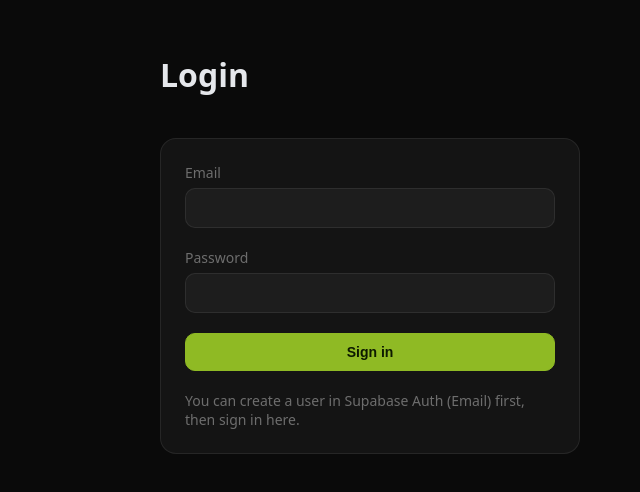
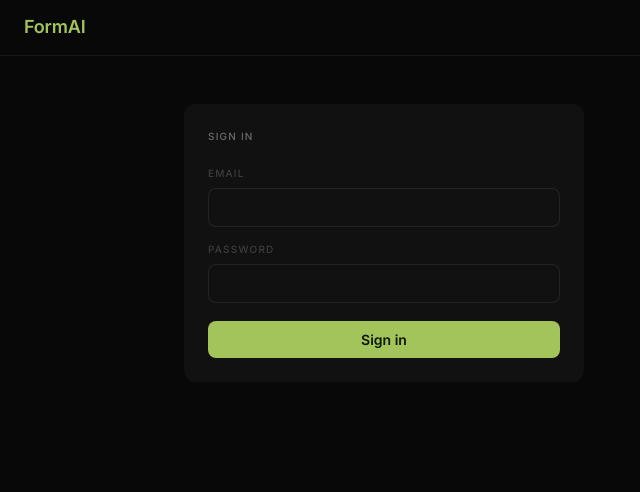
Before and after one commit to erosarge/form.ai, a Next.js app: page /login in a window 1280 px wide. Shown: the top 492 px of the page, without its empty margins (0-640 px from the left). Built offline with nearby package versions, Linux system fonts and the light colour scheme.

Commit message:
fix morning report activity accuracy

```diff
--- a/src/app/(public)/login/LoginForm.tsx
+++ b/src/app/(public)/login/LoginForm.tsx
@@ -38,13 +38,37 @@ export function LoginForm() {
   }
 
   return (
-    <main className="container stack">
-      <h1>Login</h1>
-
-      <div className="card stack" style={{ maxWidth: 420 }}>
-        <form className="stack" onSubmit={onSubmit}>
+    <>
+      <header className="siteHeader">
+        <span className="logo">FormAI</span>
+      </header>
+      <main className="container" style={{ display: "flex", alignItems: "flex-start", paddingTop: 48 }}>
+        <div className="card stack" style={{ maxWidth: 400, width: "100%" }}>
+          <p
+            style={{
+              margin: 0,
+              fontSize: 10,
+              fontWeight: 500,
+              textTransform: "uppercase",
+              letterSpacing: "0.12em",
+              color: "var(--text-secondary)",
+            }}
+          >
+            Sign in
+          </p>
+          <form className="stack" onSubmit={onSubmit} style={{ gap: 14 }}>
             <label className="stack" style={{ gap: 6 }}>
-            <span className="muted">Email</span>
+              <span
+                style={{
+                  fontSize: 10,
+                  fontWeight: 500,
+                  textTransform: "uppercase",
+                  letterSpacing: "0.12em",
+                  color: "var(--text-muted)",
+                }}
+              >
+                Email
+              </span>
               <input
                 className="input"
                 type="email"
@@ -56,7 +80,17 @@ export function LoginForm() {
             </label>
 
             <label className="stack" style={{ gap: 6 }}>
-            <span className="muted">Password</span>
+              <span
+                style={{
+                  fontSize: 10,
+                  fontWeight: 500,
+                  textTransform: "uppercase",
+                  letterSpacing: "0.12em",
+                  color: "var(--text-muted)",
+                }}
+              >
+                Password
+              </span>
               <input
                 className="input"
                 type="password"
@@ -71,6 +105,7 @@ export function LoginForm() {
               className="button"
               type="submit"
               disabled={status.type === "loading"}
+              style={{ marginTop: 4 }}
             >
               {status.type === "loading" ? "Signing in…" : "Sign in"}
             </button>
@@ -78,13 +113,9 @@ export function LoginForm() {
             {status.type === "error" ? (
               <div className="error">{status.message}</div>
             ) : null}
-
-          <div className="muted">
-            You can create a user in Supabase Auth (Email) first, then sign in
-            here.
-          </div>
           </form>
         </div>
       </main>
+    </>
   );
 }
--- a/src/app/globals.css
+++ b/src/app/globals.css
@@ -1,12 +1,16 @@
 :root {
   color-scheme: dark;
-  --bg: #0a0a0a;
-  --card: #141414;
-  --border: rgba(255, 255, 255, 0.08);
-  --accent: #8fba24;
-  --text: #e5e7eb;
-  --muted: rgba(255, 255, 255, 0.38);
-  --text-secondary: rgba(255, 255, 255, 0.55);
+  --bg: #080808;
+  --card: #111111;
+  --card-elevated: #1a1a1a;
+  --border: rgba(255, 255, 255, 0.06);
+  --accent: #a3c45a;
+  --accent-dim: rgba(163, 196, 90, 0.1);
+  --text: #f2f0eb;
+  --text-secondary: #6b6b6b;
+  --text-muted: #3d3d3d;
+  --danger: #e05555;
+  --success: #4caf7d;
 }
 
 * {
@@ -20,29 +24,54 @@ body {
 }
 
 body {
-  font-family: ui-sans-serif, system-ui, -apple-system, "Segoe UI", Roboto, Arial,
-    "Apple Color Emoji", "Segoe UI Emoji";
+  font-family: 'Inter', system-ui, sans-serif;
   background: var(--bg);
   color: var(--text);
-  padding: 32px 24px;
+  font-size: 14px;
+  font-weight: 400;
+  line-height: 1.7;
 }
 
 a {
   color: inherit;
 }
 
+/* ── Header ─────────────────────────────────────────────── */
+.siteHeader {
+  position: sticky;
+  top: 0;
+  z-index: 10;
+  background: var(--bg);
+  border-bottom: 1px solid var(--border);
+  height: 56px;
+  display: flex;
+  align-items: center;
+  justify-content: space-between;
+  padding: 0 24px;
+}
+
+.logo {
+  font-size: 18px;
+  font-weight: 600;
+  color: var(--accent);
+  letter-spacing: -0.01em;
+}
+
+/* ── Container ──────────────────────────────────────────── */
 .container {
   max-width: 960px;
   margin: 0 auto;
+  padding: 32px 24px 64px;
 }
 
+/* ── Card ───────────────────────────────────────────────── */
 .card {
   background: var(--card);
-  border: 1px solid var(--border);
-  border-radius: 16px;
+  border-radius: 12px;
   padding: 24px;
 }
 
+/* ── Stack / Row ────────────────────────────────────────── */
 .stack {
   display: grid;
   gap: 20px;
@@ -74,7 +103,17 @@ a {
   }
 }
 
-/* ── Table ─────────────────────────────────────────────── */
+/* ── Section heading ────────────────────────────────────── */
+.sectionTitle {
+  margin: 0;
+  font-size: 10px;
+  font-weight: 500;
+  text-transform: uppercase;
+  letter-spacing: 0.12em;
+  color: var(--text-secondary);
+}
+
+/* ── Table ──────────────────────────────────────────────── */
 .table {
   width: 100%;
   border-collapse: collapse;
@@ -82,23 +121,24 @@ a {
 
 .table th,
 .table td {
-  padding: 13px 10px;
-  border-bottom: 1px solid var(--border);
+  padding: 12px 10px;
   text-align: left;
   vertical-align: middle;
   font-size: 14px;
 }
 
 .table th {
-  color: var(--muted);
+  color: var(--text-muted);
   font-weight: 500;
-  font-size: 11px;
+  font-size: 10px;
   text-transform: uppercase;
-  letter-spacing: 0.08em;
+  letter-spacing: 0.12em;
+  border-bottom: 1px solid rgba(255, 255, 255, 0.04);
 }
 
 .table td {
   color: var(--text);
+  border-bottom: 1px solid rgba(255, 255, 255, 0.04);
 }
 
 .table tbody tr:last-child td {
@@ -110,7 +150,7 @@ a {
 }
 
 .table tbody tr:hover {
-  background: rgba(255, 255, 255, 0.03);
+  background: rgba(255, 255, 255, 0.02);
 }
 
 .table td.num {
@@ -118,11 +158,11 @@ a {
   font-variant-numeric: tabular-nums;
 }
 
-/* ── KPI Grid ────────────────────────────────────────────── */
+/* ── KPI Grid ───────────────────────────────────────────── */
 .kpiGrid {
   display: grid;
   grid-template-columns: repeat(2, minmax(0, 1fr));
-  gap: 12px;
+  gap: 8px;
 }
 
 @media (min-width: 600px) {
@@ -132,124 +172,138 @@ a {
 }
 
 .kpi {
-  background: var(--card);
-  border: 1px solid var(--border);
-  border-radius: 14px;
-  padding: 18px 16px;
+  background: var(--card-elevated);
+  border-radius: 12px;
+  padding: 20px 18px;
+  border: 1px solid transparent;
   transition: border-color 0.15s;
 }
 
 .kpi:hover {
-  border-color: rgba(255, 255, 255, 0.14);
+  border-color: var(--border);
 }
 
 .kpiLabel {
-  color: var(--muted);
-  font-size: 11px;
+  color: var(--text-muted);
+  font-size: 10px;
   font-weight: 500;
   text-transform: uppercase;
-  letter-spacing: 0.09em;
+  letter-spacing: 0.12em;
 }
 
 .kpiValue {
-  font-size: 32px;
-  font-weight: 700;
-  margin-top: 6px;
+  font-size: 36px;
+  font-weight: 300;
+  margin-top: 8px;
   font-variant-numeric: tabular-nums;
   line-height: 1.1;
   color: var(--accent);
 }
 
-.kpiSub {
-  color: var(--text-secondary);
-  font-size: 13px;
-  margin-top: 5px;
+.kpiUnit {
+  color: var(--text-muted);
+  font-size: 12px;
+  margin-top: 4px;
 }
 
 .kpiStatus {
-  font-size: 11px;
-  font-weight: 700;
-  margin-top: 6px;
+  font-size: 10px;
+  font-weight: 500;
+  margin-top: 4px;
   text-transform: uppercase;
-  letter-spacing: 0.09em;
+  letter-spacing: 0.12em;
 }
 
+/* Training status — full width, subtle accent tint */
 .kpiTraining {
   grid-column: 1 / -1;
-  background: rgba(14, 28, 6, 0.7);
+  background: rgba(163, 196, 90, 0.04);
+  border: 1px solid transparent;
 }
 
-.kpiTraining.statusOptimal {
-  background: rgba(18, 36, 8, 0.85);
+.kpiTraining:hover {
+  border-color: var(--border);
 }
 
 .kpiTraining .kpiValue {
-  font-size: 28px;
+  font-size: 36px;
+  font-weight: 300;
 }
 
-.kpiTraining .kpiSub {
+.kpiTraining .kpiUnit {
   font-size: 13px;
   color: var(--text-secondary);
   margin-top: 6px;
 }
 
-/* ── Pill ────────────────────────────────────────────────── */
-.pill {
-  display: inline-flex;
-  align-items: center;
-  gap: 6px;
-  padding: 5px 11px;
-  border-radius: 999px;
-  border: 1px solid var(--border);
-  background: rgba(255, 255, 255, 0.04);
-  color: var(--text-secondary);
-  font-size: 12px;
+/* ── Morning Briefing ───────────────────────────────────── */
+.briefingCard {
+  background: var(--card);
+  border-radius: 12px;
+  border-left: 2px solid var(--accent);
+  padding: 24px 28px;
+  display: grid;
+  gap: 14px;
 }
 
-/* ── Activity type pills ─────────────────────────────────── */
+.briefingLabel {
+  font-size: 10px;
+  font-weight: 500;
+  text-transform: uppercase;
+  letter-spacing: 0.12em;
+  color: var(--accent);
+}
+
+.briefingText {
+  margin: 0;
+  font-size: 15px;
+  line-height: 1.8;
+  color: var(--text);
+  white-space: pre-wrap;
+}
+
+/* ── Activity type pills ────────────────────────────────── */
 .typePill {
   display: inline-flex;
   align-items: center;
   padding: 3px 8px;
-  border-radius: 999px;
+  border-radius: 4px;
   font-size: 11px;
-  font-weight: 600;
+  font-weight: 500;
   text-transform: uppercase;
-  letter-spacing: 0.05em;
+  letter-spacing: 0.06em;
   white-space: nowrap;
 }
 
 .typePill.run {
-  background: rgba(34, 197, 94, 0.14);
-  color: #4ade80;
+  background: rgba(163, 196, 90, 0.15);
+  color: #a3c45a;
 }
 
 .typePill.ride {
-  background: rgba(59, 130, 246, 0.14);
-  color: #60a5fa;
+  background: rgba(99, 179, 237, 0.15);
+  color: #5b9fd4;
 }
 
 .typePill.strength {
-  background: rgba(245, 158, 11, 0.14);
-  color: #fbbf24;
+  background: rgba(245, 158, 11, 0.15);
+  color: #d4a017;
 }
 
 .typePill.other {
-  background: rgba(255, 255, 255, 0.06);
+  background: rgba(255, 255, 255, 0.08);
   color: var(--text-secondary);
 }
 
-/* ── Chat ────────────────────────────────────────────────── */
+/* ── Chat ───────────────────────────────────────────────── */
 .chatWrap {
   display: grid;
   gap: 16px;
 }
 
 .chatLog {
-  border: 1px solid var(--border);
   border-radius: 12px;
-  padding: 16px;
-  background: rgba(0, 0, 0, 0.25);
+  padding: 4px 0;
   height: 380px;
   overflow: auto;
 }
@@ -259,36 +313,34 @@ a {
   gap: 4px;
   padding: 12px 14px;
   border-radius: 10px;
-  background: rgba(255, 255, 255, 0.04);
-  border: none;
-  border-left: 3px solid var(--accent);
+  background: var(--card-elevated);
   max-width: 82%;
 }
 
 .chatMsg.user {
   margin-left: auto;
-  background: var(--accent);
-  color: #0d1a00;
-  border-left: none;
-}
-
-.chatMsg.user .chatMeta {
-  color: rgba(0, 0, 0, 0.55);
+  background: var(--accent-dim);
+  border-left: 2px solid var(--accent);
 }
 
 .chatMeta {
   font-size: 10px;
-  font-weight: 700;
+  font-weight: 500;
   text-transform: uppercase;
-  letter-spacing: 0.07em;
-  color: var(--muted);
+  letter-spacing: 0.12em;
+  color: var(--text-secondary);
+}
+
+.chatMsg.user .chatMeta {
+  color: var(--accent);
 }
 
 .chatText {
   white-space: pre-wrap;
   word-break: break-word;
   font-size: 14px;
-  line-height: 1.55;
+  line-height: 1.7;
+  color: var(--text);
 }
 
 .chatInputRow {
@@ -301,53 +353,60 @@ a {
 .textarea {
   width: 100%;
   padding: 12px 14px;
-  border: 1px solid var(--border);
+  border: 1px solid rgba(255, 255, 255, 0.08);
   border-radius: 10px;
   resize: vertical;
   min-height: 48px;
   font-family: inherit;
   font-size: 14px;
-  background: rgba(255, 255, 255, 0.04);
+  background: var(--card);
   color: var(--text);
   outline: none;
-  transition: border-color 0.15s, box-shadow 0.15s;
+  transition: border-color 0.15s;
 }
 
 .textarea:focus {
   border-color: var(--accent);
-  box-shadow: 0 0 0 3px rgba(143, 186, 36, 0.14);
 }
 
 .textarea::placeholder {
-  color: var(--muted);
+  color: var(--text-muted);
 }
 
-/* ── Forms ───────────────────────────────────────────────── */
+/* ── Forms ──────────────────────────────────────────────── */
 .input {
   width: 100%;
   padding: 10px 12px;
-  border: 1px solid var(--border);
-  border-radius: 10px;
-  background: rgba(255, 255, 255, 0.04);
+  border: 1px solid rgba(255, 255, 255, 0.08);
+  border-radius: 8px;
+  background: var(--card);
   color: var(--text);
   font-family: inherit;
+  font-size: 14px;
+  outline: none;
+  transition: border-color 0.15s;
+}
+
+.input:focus {
+  border-color: var(--accent);
 }
 
 .button {
-  padding: 10px 18px;
-  border: 1px solid var(--accent);
+  padding: 10px 20px;
+  border: none;
   background: var(--accent);
-  color: #0d1a00;
-  border-radius: 10px;
+  color: #0d1800;
+  border-radius: 8px;
   cursor: pointer;
-  font-weight: 700;
+  font-weight: 600;
   font-size: 14px;
+  font-family: inherit;
   transition: opacity 0.15s;
   white-space: nowrap;
 }
 
 .button:hover {
-  opacity: 0.86;
+  opacity: 0.85;
 }
 
 .button[disabled] {
@@ -355,16 +414,16 @@ a {
   cursor: not-allowed;
 }
 
-/* Icon button — used for sign out etc. */
+/* Icon button */
 .iconBtn {
   display: inline-flex;
   align-items: center;
   justify-content: center;
-  width: 36px;
-  height: 36px;
+  width: 34px;
+  height: 34px;
   border: 1px solid var(--border);
   background: transparent;
-  color: var(--muted);
+  color: var(--text-secondary);
   border-radius: 8px;
   cursor: pointer;
   transition: color 0.15s, border-color 0.15s;
@@ -372,31 +431,31 @@ a {
 
 .iconBtn:hover {
   color: var(--text);
-  border-color: rgba(255, 255, 255, 0.18);
+  border-color: rgba(255, 255, 255, 0.14);
 }
 
-/* ── Readiness card pulse ────────────────────────────────── */
+/* ── Readiness skeleton pulse ───────────────────────────── */
 @keyframes readinessPulse {
   0%, 100% { opacity: 1; }
-  50% { opacity: 0.45; }
+  50% { opacity: 0.3; }
 }
 
 .readinessPulse {
-  animation: readinessPulse 1.6s ease-in-out infinite;
+  animation: readinessPulse 1.8s ease-in-out infinite;
 }
 
-/* ── Utility ─────────────────────────────────────────────── */
+/* ── Utility ────────────────────────────────────────────── */
 .muted {
-  color: var(--muted);
+  color: var(--text-secondary);
   font-size: 14px;
 }
 
 .error {
-  color: #f87171;
+  color: var(--danger);
   font-size: 14px;
 }
 
 .success {
-  color: #86efac;
+  color: var(--success);
   font-size: 14px;
 }
--- a/src/app/layout.tsx
+++ b/src/app/layout.tsx
@@ -1,9 +1,16 @@
 import type { Metadata } from "next";
+import { Inter } from "next/font/google";
 import "./globals.css";
 
+const inter = Inter({
+  subsets: ["latin"],
+  weight: ["300", "400", "500", "600"],
+  display: "swap",
+});
+
 export const metadata: Metadata = {
-  title: "Next + Supabase Auth",
-  description: "Next.js App Router with Supabase email/password auth",
+  title: "FormAI",
+  description: "Your premium training dashboard",
 };
 
 export default function RootLayout({
@@ -12,7 +19,7 @@ export default function RootLayout({
   children: React.ReactNode;
 }>) {
   return (
-    <html lang="en">
+    <html lang="en" className={inter.className}>
       <body>{children}</body>
     </html>
   );
```
Also changed, not shown: src/app/(protected)/dashboard/DashboardClient.tsx (+61 -147 lines), src/app/(protected)/dashboard/page.tsx (+11 -19 lines). Lines whose indentation alone changed are shown as unchanged.
